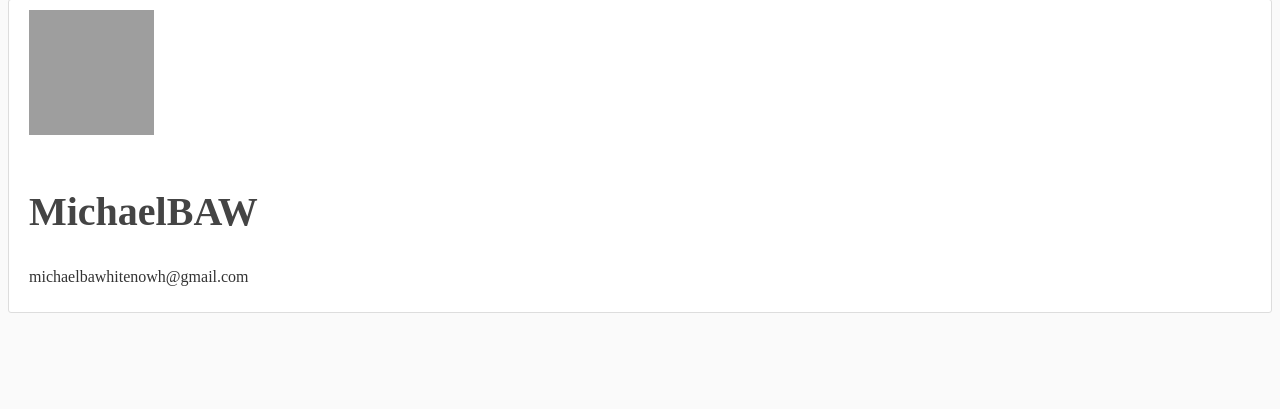
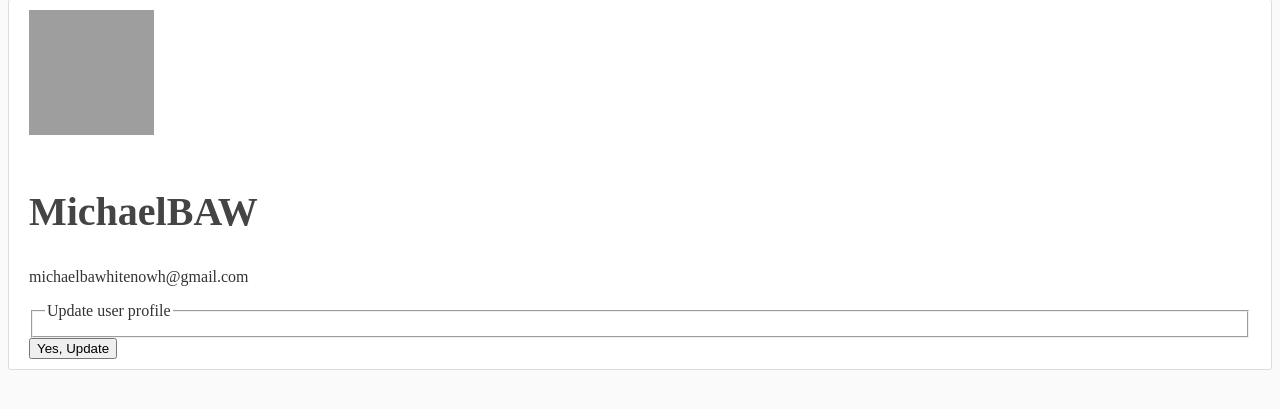
Before and after one commit to Mike-The-Knight/WebAppCW, a Django app: page /members/account in a window 1280 px wide. Shown: the part 135-544 px from the top of the page. Run offline with Django 4.2, Linux system fonts and the light colour scheme; a user stored in the database is signed in; data comes from the database, SQL or seed files in the repository; parts of the project's set-up code (start-up, migrations or seed data) failed here and were passed over; some libraries are stand-ins or nearby versions; grey boxes are pictures that could not be loaded.

Commit message:
Added to the profile template

```diff
--- a/project/members/views.py
+++ b/project/members/views.py
@@ -44,7 +44,6 @@
     return redirect("home")
 
 
-@login_required
 def profile(request):
     u_form = UserUpdateForm(instance=request.user)
     p_form = ProfileUpdateForm(instance=request.user.profile)
--- a/project/templates/members/profile.html
+++ b/project/templates/members/profile.html
@@ -1,4 +1,5 @@
 {% extends "members/base.html" %}
+{% load crispy_forms_tags %}
 {% block content %}
     <div class="content-section">
       <div class="media">
@@ -8,6 +9,16 @@
           <p class="text-secondary">{{ user.email }}</p>
         </div>
       </div>
-      <!-- FORM HERE -->
+      <form method="POST" enctype="multipart/form-data">
+        {% csrf_token %}
+        <fieldset class="form-group">
+            <legend class="border-bottom mb-4">Update user profile</legend>
+            {{ u_form|crispy }}
+            {{ p_form|crispy }}
+        </fieldset>
+        <div class="form-group">
+            <button class="btn btn-outline-info" type="submit">Yes, Update</button>
+        </div>
+      </form>
     </div>
 {% endblock content %}
```
